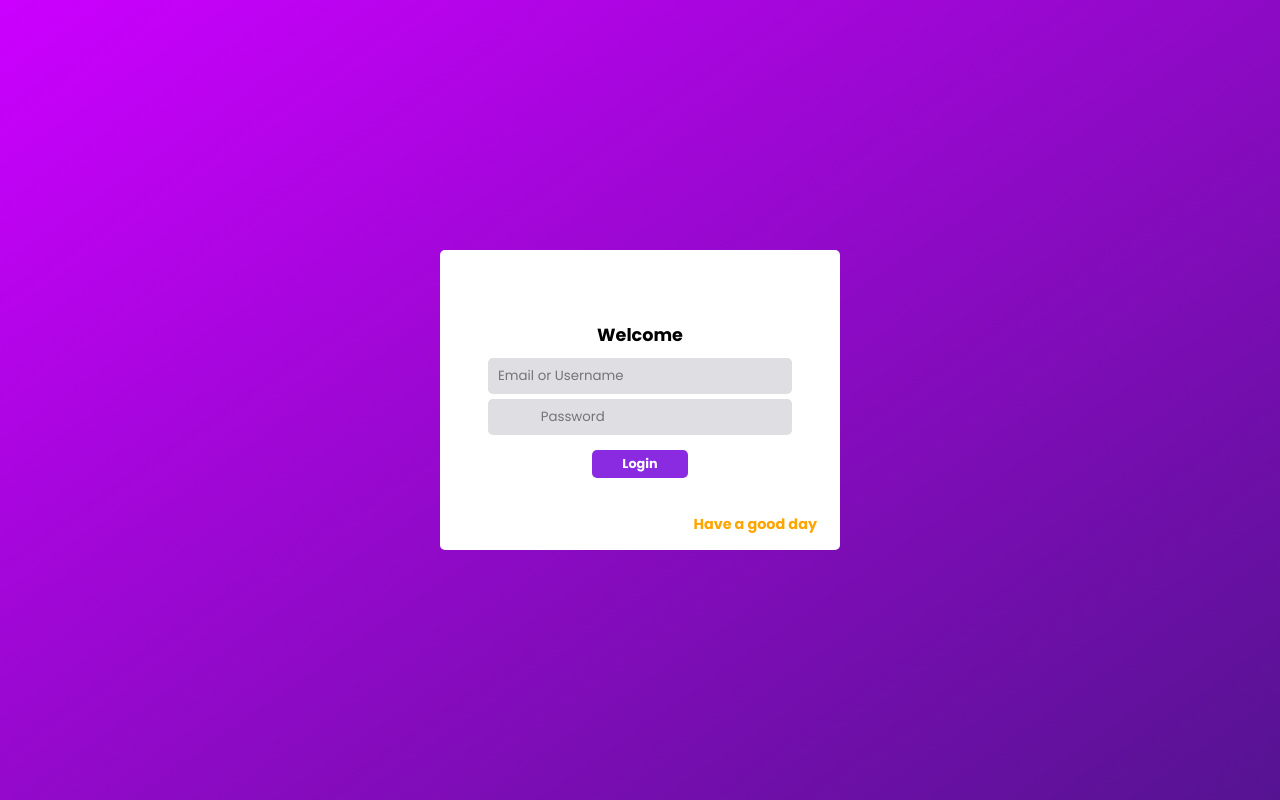
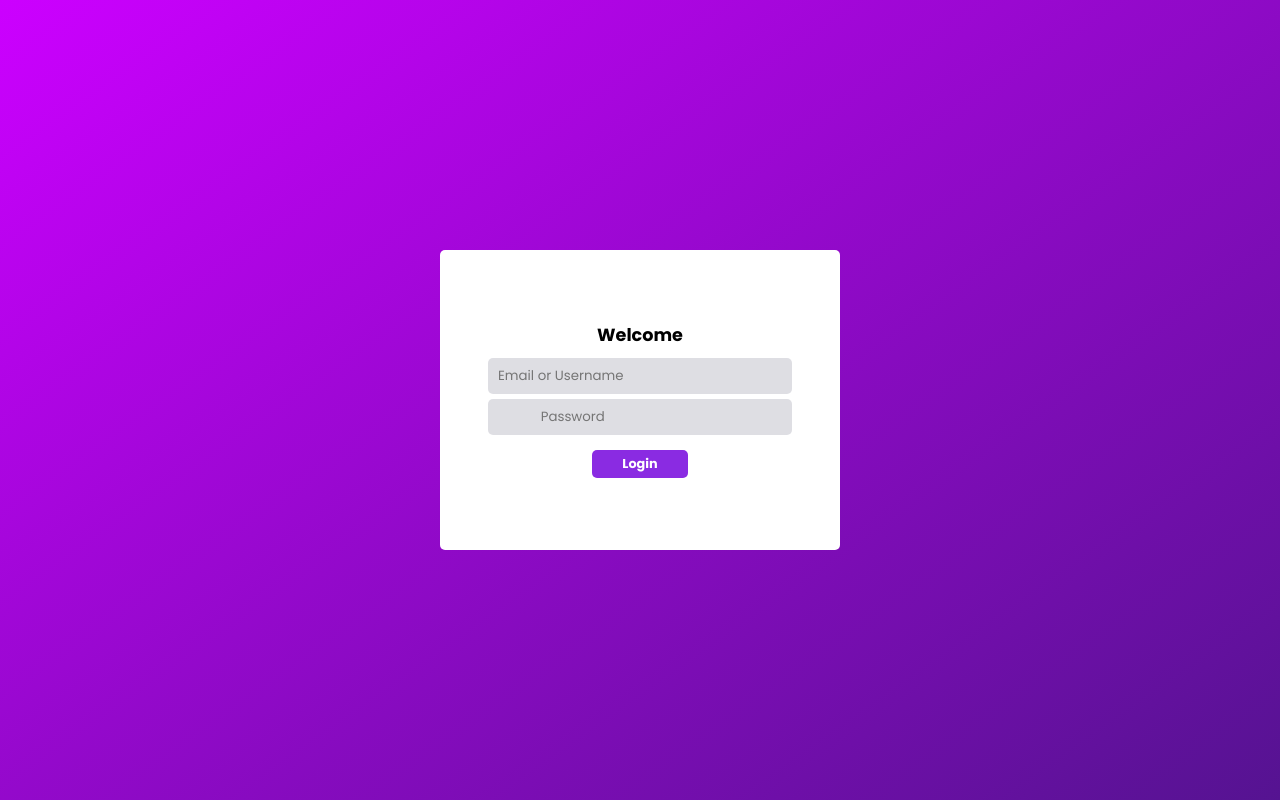
Before and after one commit to suryaveeramani0044/praathee-client, a React (Create React App) app: page / in a window 1280 px wide. Built offline with nearby package versions, Linux system fonts and the light colour scheme; no server answers.

Commit message:
removed unwanted text

```diff
--- a/src/page/loginPage.jsx
+++ b/src/page/loginPage.jsx
@@ -56,7 +56,6 @@ export const LoginPage = () => {
         <button className="login-btn" onClick={() => handleLogin()}>
           {loading ? "loading..." : "Login"}
         </button>
-        <p className="reg-text">Have a good day</p>
       </section>
     </main>
   );
```
